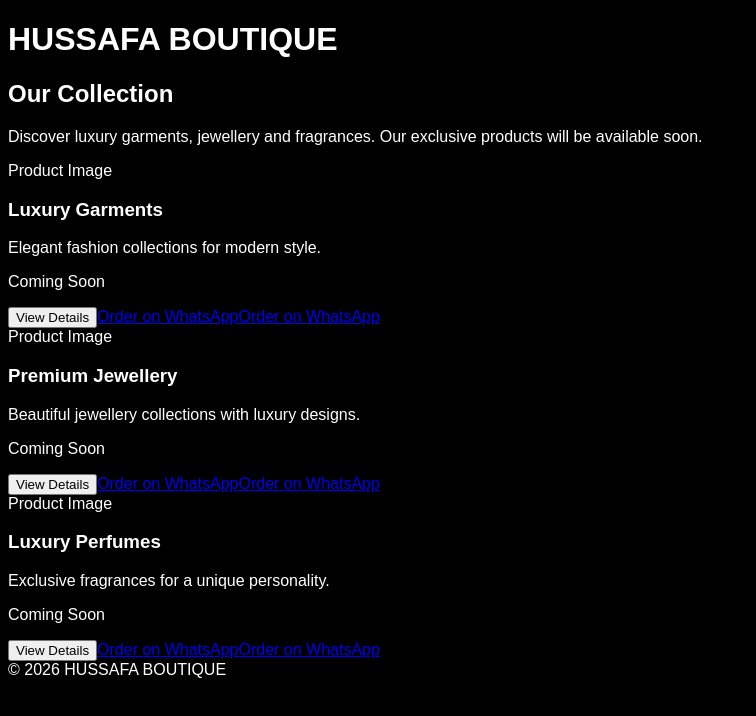
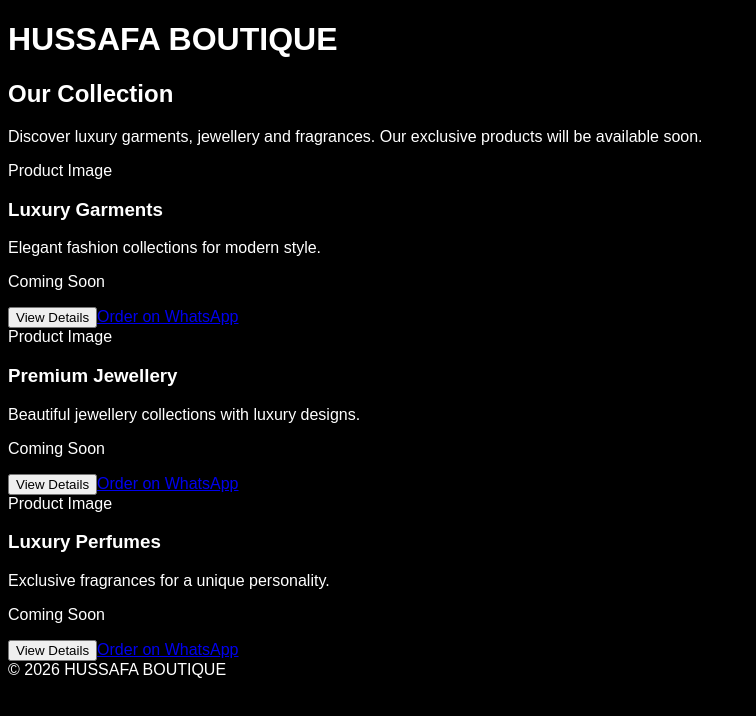
Before and after one commit to thakurdgd-alt/hussafa-boutique, a Next.js app: page /shop in a window 1280 px wide. Shown: the top 716 px of the page, without its empty margins (0-756 px from the left). Built offline with nearby package versions, Linux system fonts and the light colour scheme.

Commit message:
Update page.js

```diff
--- a/app/shop/page.js
+++ b/app/shop/page.js
@@ -82,13 +82,7 @@ export default function Shop() {
 >
   Order on WhatsApp
 </a>
-              <a
-  href="https://wa.me/447388454498"
-  target="_blank"
-  className="inline-block mt-4 bg-green-600 text-white px-6 py-2 rounded"
->
-  Order on WhatsApp
-</a>
+
 
           </div>
         ))}
```
